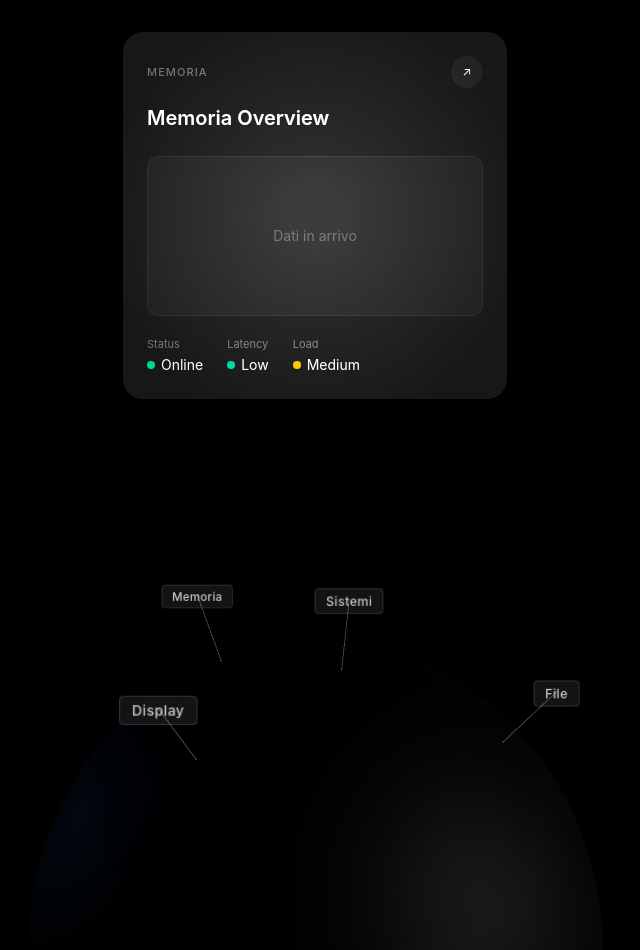
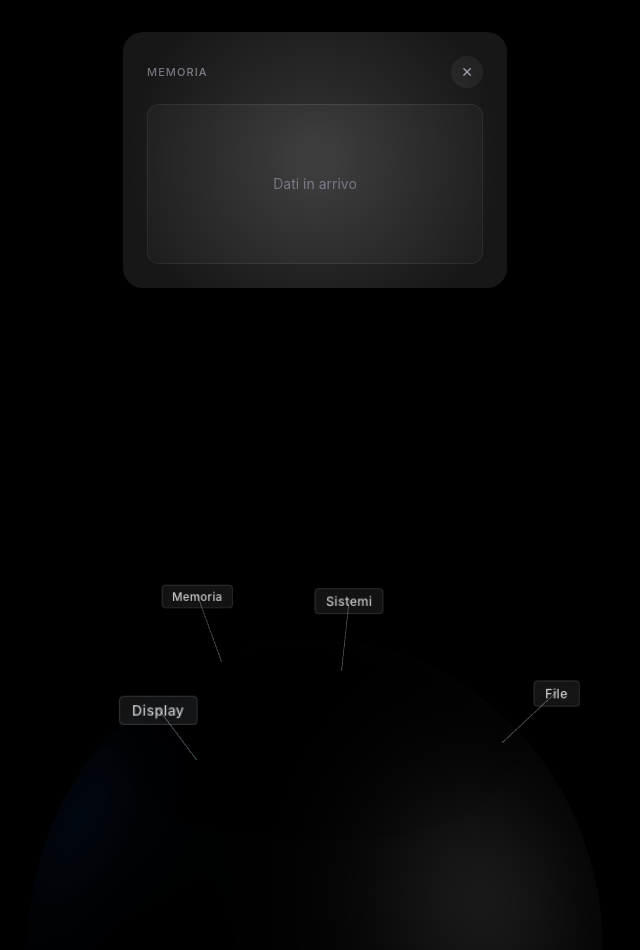
Before and after one commit to cronoagency/algeron-dashboard, a React (Vite) app: page / in a window 1280 px wide. Both pictures are taken after a click on the element "Memoria". Shown: the whole page, without its empty margins (325-965 px from the left). Built offline with nearby package versions, Linux system fonts and the light colour scheme.

Commit message:
fix card: X per chiudere, rimossi status finti, click non chiude

```diff
--- a/src/App.jsx
+++ b/src/App.jsx
@@ -75,60 +75,30 @@ export default function App() {
             transition={{ type: "spring", stiffness: 200, damping: 25 }}
           >
             <CometCard>
-              <div
-                className="w-96 rounded-[20px] bg-[#1a1a1a]/90 backdrop-blur-xl p-6 cursor-pointer"
-                onClick={() => setActiveSection(null)}
-              >
+              <div className="w-96 rounded-[20px] bg-[#1a1a1a]/90 backdrop-blur-xl p-6">
                 {/* Header */}
                 <div className="flex items-center justify-between mb-4">
                   <span className="text-[11px] font-medium tracking-widest text-zinc-500 uppercase">
                     {activeSection.label}
                   </span>
-                  <div className="w-8 h-8 rounded-full bg-white/5 flex items-center justify-center">
-                    <span className="text-white text-xs">↗</span>
-                  </div>
+                  <button
+                    onClick={() => setActiveSection(null)}
+                    className="w-8 h-8 rounded-full bg-white/5 flex items-center justify-center hover:bg-white/10 transition-colors"
+                  >
+                    <span className="text-zinc-400 text-sm">✕</span>
+                  </button>
                 </div>
-
-                {/* Title */}
-                <h3 className="text-xl font-semibold text-white mb-6">
-                  {activeSection.label} Overview
-                </h3>
 
                 {/* Content area */}
                 {activeSection.label === "Terminale" ? (
-                  <div className="h-80 mb-5">
+                  <div className="h-96">
                     <Terminal />
                   </div>
                 ) : (
-                  <div className="h-40 rounded-xl bg-white/[0.03] border border-white/[0.06] mb-5 flex items-center justify-center">
+                  <div className="h-40 rounded-xl bg-white/[0.03] border border-white/[0.06] flex items-center justify-center">
                     <span className="text-zinc-600 text-sm">Dati in arrivo</span>
                   </div>
                 )}
-
-                {/* Status indicators */}
-                <div className="flex gap-6">
-                  <div>
-                    <span className="text-[11px] text-zinc-500 block">Status</span>
-                    <span className="text-sm text-white flex items-center gap-1.5 mt-0.5">
-                      <span className="w-2 h-2 rounded-full bg-emerald-400 inline-block"></span>
-                      Online
-                    </span>
-                  </div>
-                  <div>
-                    <span className="text-[11px] text-zinc-500 block">Latency</span>
-                    <span className="text-sm text-white flex items-center gap-1.5 mt-0.5">
-                      <span className="w-2 h-2 rounded-full bg-emerald-400 inline-block"></span>
-                      Low
-                    </span>
-                  </div>
-                  <div>
-                    <span className="text-[11px] text-zinc-500 block">Load</span>
-                    <span className="text-sm text-white flex items-center gap-1.5 mt-0.5">
-                      <span className="w-2 h-2 rounded-full bg-amber-400 inline-block"></span>
-                      Medium
-                    </span>
-                  </div>
-                </div>
               </div>
             </CometCard>
           </motion.div>
```
